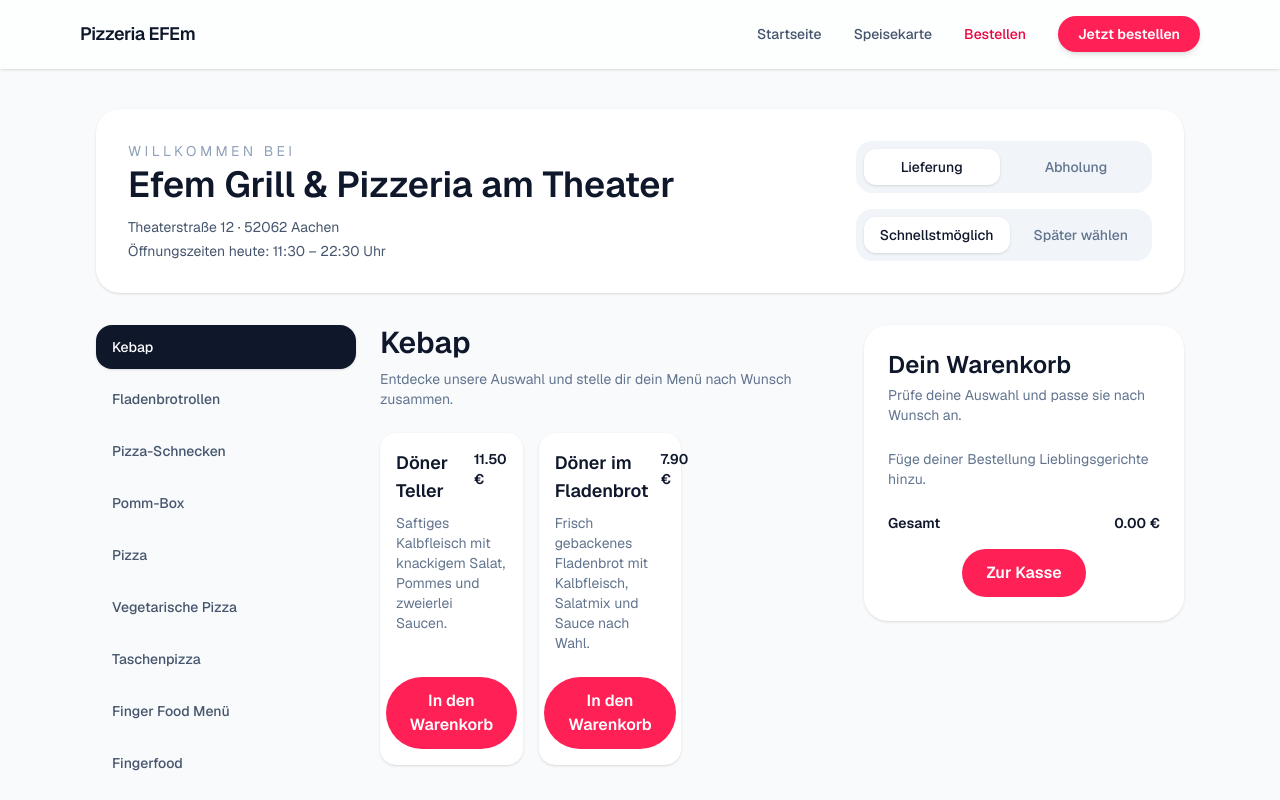
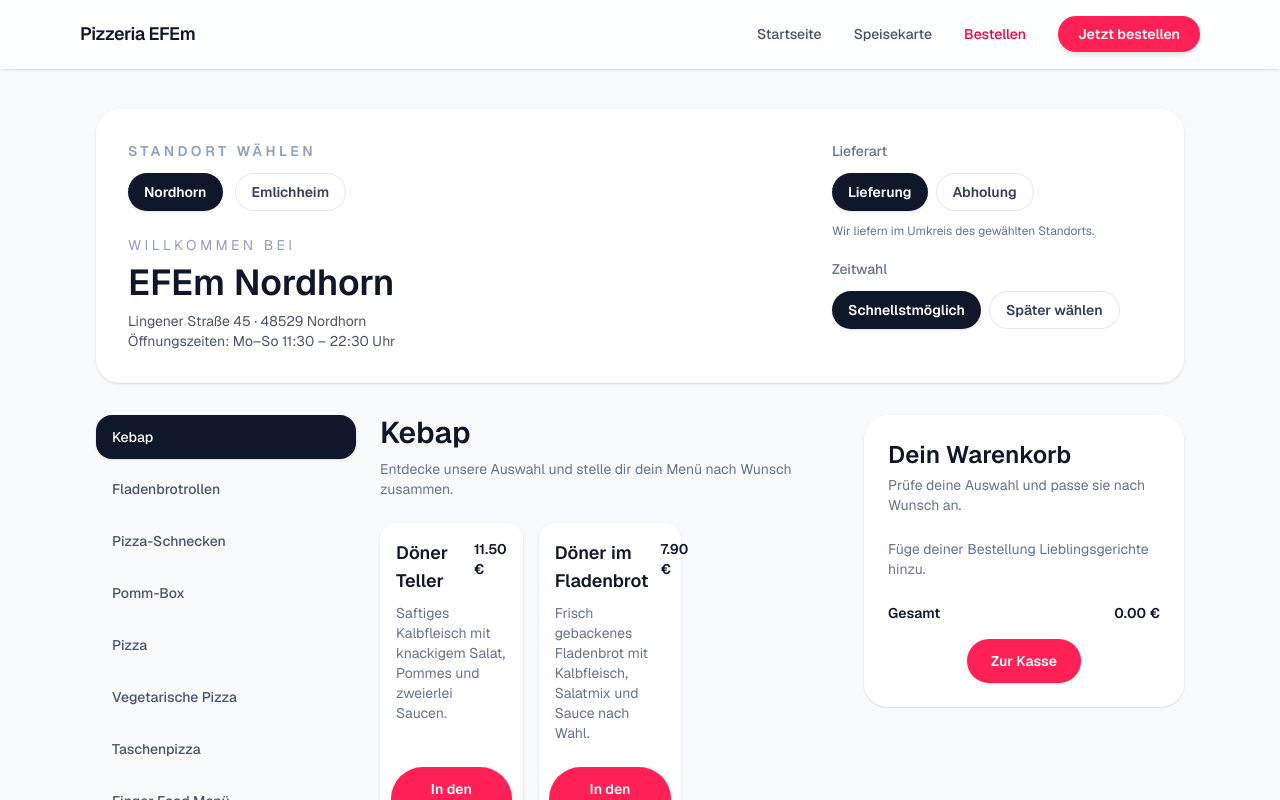
Before and after one commit to maxunknowncode/EFEm-Webiste, a Next.js app in the folder efem-website/: page /bestellen in a window 1280 px wide. Shown: the top 800 px of the page. Built offline with nearby package versions, Linux system fonts and the light colour scheme.

Commit message:
Enhance menu navigation and ordering experience

```diff
--- /dev/null
+++ b/efem-website/src/components/menu/MenuCategoryTabs.tsx
@@ -0,0 +1,52 @@
+"use client";
+
+import { useState } from "react";
+
+export type MenuCategoryTab = {
+  id: string;
+  label: string;
+};
+
+type MenuCategoryTabsProps = {
+  tabs: MenuCategoryTab[];
+  initialActiveId?: string;
+};
+
+export function MenuCategoryTabs({
+  tabs,
+  initialActiveId,
+}: MenuCategoryTabsProps) {
+  const [activeId, setActiveId] = useState<string>(
+    initialActiveId ?? tabs[0]?.id ?? ""
+  );
+
+  const handleTabClick = (tabId: string) => {
+    setActiveId(tabId);
+    const section = document.getElementById(tabId);
+    if (section) {
+      section.scrollIntoView({ behavior: "smooth", block: "start" });
+    }
+  };
+
+  return (
+    <div className="-mx-4 flex items-center gap-3 overflow-x-auto pb-2 [scrollbar-width:none] [&::-webkit-scrollbar]:hidden md:mx-0 md:justify-center">
+      {tabs.map((tab) => {
+        const isActive = tab.id === activeId;
+        return (
+          <button
+            key={tab.id}
+            type="button"
+            onClick={() => handleTabClick(tab.id)}
+            className={`whitespace-nowrap rounded-full px-4 py-2 text-sm font-semibold transition focus-visible:outline-none focus-visible:ring-2 focus-visible:ring-rose-500 ${
+              isActive
+                ? "bg-slate-900 text-white shadow-sm"
+                : "border border-slate-200 bg-white text-slate-700 hover:border-rose-300 hover:text-rose-500"
+            }`}
+          >
+            {tab.label}
+          </button>
+        );
+      })}
+    </div>
+  );
+}
--- a/efem-website/src/components/order/Cart.tsx
+++ b/efem-website/src/components/order/Cart.tsx
@@ -187,7 +187,7 @@ export function Cart() {
         <div className="flex justify-center">
           <button
             type="button"
-            className="w-auto px-6 py-3 rounded-full bg-rose-500 hover:bg-rose-600 text-white font-semibold mx-auto block"
+            className="inline-flex items-center justify-center rounded-full bg-rose-500 px-6 py-3 text-sm font-semibold text-white shadow-sm transition hover:bg-rose-600 hover:shadow-md"
           >
             Zur Kasse
           </button>
--- a/efem-website/src/components/order/CartPreview.tsx
+++ b/efem-website/src/components/order/CartPreview.tsx
@@ -99,7 +99,7 @@ export function CartPreview({ items, onIncrement, onDecrement, onClear }: CartPr
         <div className="flex justify-center">
           <button
             type="button"
-            className="w-auto px-6 py-3 rounded-full bg-rose-500 hover:bg-rose-600 text-white font-semibold mx-auto block"
+            className="inline-flex items-center justify-center rounded-full bg-rose-500 px-6 py-3 text-sm font-semibold text-white shadow-sm transition hover:bg-rose-600 hover:shadow-md"
           >
             Zur Kasse (Vorschau)
           </button>
--- a/efem-website/src/components/order/MenuContent.tsx
+++ b/efem-website/src/components/order/MenuContent.tsx
@@ -68,7 +68,7 @@ export function MenuContent({ activeCategoryId }: MenuContentProps) {
               <button
                 type="button"
                 onClick={() => addItem(item)}
-                className="w-auto px-6 py-3 rounded-full bg-rose-500 hover:bg-rose-600 text-white font-semibold mx-auto block"
+                className="inline-flex items-center justify-center rounded-full bg-rose-500 px-6 py-3 text-sm font-semibold text-white shadow-sm transition hover:bg-rose-600 hover:shadow-md"
               >
                 In den Warenkorb
               </button>
--- a/efem-website/src/components/order/OrderHeader.tsx
+++ b/efem-website/src/components/order/OrderHeader.tsx
@@ -1,70 +1,149 @@
 "use client";
 
-import { useState } from "react";
+import { useMemo, useState } from "react";
 
-const deliveryOptions = [
+import { locations, type LocationId } from "./locations";
+
+const fulfillmentOptions = [
   { id: "delivery", label: "Lieferung" },
   { id: "pickup", label: "Abholung" },
-];
+] as const;
+
+type FulfillmentMode = (typeof fulfillmentOptions)[number]["id"];
 
 const timeOptions = [
   { id: "asap", label: "Schnellstmöglich" },
   { id: "later", label: "Später wählen" },
-];
+] as const;
+
+type TimeMode = (typeof timeOptions)[number]["id"];
 
 export function OrderHeader() {
-  const [selectedDelivery, setSelectedDelivery] = useState("delivery");
-  const [selectedTime, setSelectedTime] = useState("asap");
+  const [selectedLocation, setSelectedLocation] = useState<LocationId>("nordhorn");
+  const [fulfillmentMode, setFulfillmentMode] = useState<FulfillmentMode>(
+    "delivery"
+  );
+  const [timeMode, setTimeMode] = useState<TimeMode>("asap");
+  const [scheduledDate, setScheduledDate] = useState("");
+  const [scheduledTime, setScheduledTime] = useState("");
+
+  const activeLocation = useMemo(
+    () => locations.find((location) => location.id === selectedLocation),
+    [selectedLocation]
+  );
+
+  const pillClasses = (isActive: boolean) =>
+    `inline-flex items-center justify-center rounded-full px-4 py-2 text-sm font-semibold transition focus-visible:outline-none focus-visible:ring-2 focus-visible:ring-rose-500 ${
+      isActive
+        ? "bg-slate-900 text-white shadow-sm"
+        : "border border-slate-200 bg-white text-slate-700 hover:border-rose-300 hover:text-rose-500"
+    }`;
 
   return (
-    <section className="bg-white shadow-sm rounded-3xl p-6 md:p-8">
+    <section className="rounded-3xl bg-white p-6 shadow-sm md:p-8">
       <div className="flex flex-col gap-6 md:flex-row md:items-start md:justify-between">
+        <div className="space-y-6 md:max-w-xl">
           <div className="space-y-3">
-          <div className="space-y-1">
+            <p className="text-sm font-semibold uppercase tracking-[0.25em] text-slate-400">
+              Standort wählen
+            </p>
+            <div className="flex flex-wrap gap-3">
+              {locations.map((location) => (
+                <button
+                  key={location.id}
+                  type="button"
+                  onClick={() => setSelectedLocation(location.id)}
+                  className={pillClasses(location.id === selectedLocation)}
+                >
+                  {location.name.replace(/^EFEm\s+/i, "")}
+                </button>
+              ))}
+            </div>
+          </div>
+          <div className="space-y-2">
             <p className="text-sm uppercase tracking-[0.25em] text-slate-400">
               Willkommen bei
             </p>
-            <h1 className="text-3xl md:text-4xl font-semibold text-slate-900">
-              Efem Grill &amp; Pizzeria am Theater
+            <h1 className="text-3xl font-semibold text-slate-900 md:text-4xl">
+              {activeLocation?.name ?? "EFEm"}
             </h1>
-          </div>
-          <div className="text-sm text-slate-600 space-y-1">
-            <p>Theaterstraße 12 · 52062 Aachen</p>
-            <p>Öffnungszeiten heute: 11:30 – 22:30 Uhr</p>
+            <div className="text-sm text-slate-600">
+              {activeLocation ? (
+                <>
+                  <p>
+                    {activeLocation.street} · {activeLocation.zipCity}
+                  </p>
+                  <p>Öffnungszeiten: {activeLocation.openingTimes}</p>
+                </>
+              ) : (
+                <p>Adresse wird geladen...</p>
+              )}
             </div>
           </div>
-        <div className="flex flex-col gap-4 md:min-w-[280px]">
-          <div className="bg-slate-100 rounded-2xl p-2 flex gap-2">
-            {deliveryOptions.map((option) => (
+        </div>
+        <div className="flex flex-col gap-5 md:min-w-[320px]">
+          <div className="space-y-3">
+            <p className="text-sm font-medium text-slate-500">
+              Lieferart
+            </p>
+            <div className="flex flex-wrap gap-2">
+              {fulfillmentOptions.map((option) => (
                 <button
                   key={option.id}
                   type="button"
-                onClick={() => setSelectedDelivery(option.id)}
-                className={`flex-1 rounded-xl px-4 py-2 text-sm font-medium transition-all duration-200 ${
-                  selectedDelivery === option.id
-                    ? "bg-white shadow-sm text-slate-900"
-                    : "text-slate-500 hover:text-slate-900"
-                }`}
+                  onClick={() => setFulfillmentMode(option.id)}
+                  className={pillClasses(fulfillmentMode === option.id)}
                 >
                   {option.label}
                 </button>
               ))}
             </div>
-          <div className="bg-slate-100 rounded-2xl p-2 flex gap-2">
+            <p className="text-xs text-slate-500">
+              {fulfillmentMode === "delivery"
+                ? "Wir liefern im Umkreis des gewählten Standorts."
+                : "Bestellung zur Abholung im gewählten Standort."}
+            </p>
+          </div>
+          <div className="space-y-3">
+            <p className="text-sm font-medium text-slate-500">Zeitwahl</p>
+            <div className="flex flex-wrap gap-2">
               {timeOptions.map((option) => (
                 <button
                   key={option.id}
                   type="button"
-                onClick={() => setSelectedTime(option.id)}
-                className={`flex-1 rounded-xl px-4 py-2 text-sm font-medium transition-all duration-200 ${
-                  selectedTime === option.id
-                    ? "bg-white shadow-sm text-slate-900"
-                    : "text-slate-500 hover:text-slate-900"
-                }`}
+                  onClick={() => setTimeMode(option.id)}
+                  className={pillClasses(timeMode === option.id)}
                 >
                   {option.label}
                 </button>
               ))}
+            </div>
+            {timeMode === "later" && (
+              <div className="mt-2 flex flex-col gap-3 rounded-2xl bg-white p-4 shadow-sm ring-1 ring-slate-100 sm:flex-row sm:items-center">
+                <div className="flex-1">
+                  <label className="block text-sm font-medium text-slate-700">
+                    Datum
+                  </label>
+                  <input
+                    type="date"
+                    value={scheduledDate}
+                    onChange={(event) => setScheduledDate(event.target.value)}
+                    className="mt-1 w-full rounded-xl border border-slate-200 px-3 py-2 text-sm focus:outline-none focus:ring-2 focus:ring-rose-500"
+                  />
+                </div>
+                <div className="flex-1">
+                  <label className="block text-sm font-medium text-slate-700">
+                    Uhrzeit
+                  </label>
+                  <input
+                    type="time"
+                    value={scheduledTime}
+                    onChange={(event) => setScheduledTime(event.target.value)}
+                    className="mt-1 w-full rounded-xl border border-slate-200 px-3 py-2 text-sm focus:outline-none focus:ring-2 focus:ring-rose-500"
+                  />
+                </div>
+              </div>
+            )}
           </div>
         </div>
       </div>
--- /dev/null
+++ b/efem-website/src/components/order/locations.ts
@@ -0,0 +1,27 @@
+export type LocationId = "nordhorn" | "emlichheim";
+
+export type Location = {
+  id: LocationId;
+  name: string;
+  subtitle?: string;
+  street: string;
+  zipCity: string;
+  openingTimes: string;
+};
+
+export const locations: Location[] = [
+  {
+    id: "nordhorn",
+    name: "EFEm Nordhorn",
+    street: "Lingener Straße 45",
+    zipCity: "48529 Nordhorn",
+    openingTimes: "Mo–So 11:30 – 22:30 Uhr",
+  },
+  {
+    id: "emlichheim",
+    name: "EFEm Emlichheim",
+    street: "Hauptstraße 12",
+    zipCity: "49824 Emlichheim",
+    openingTimes: "Mo–So 12:00 – 22:00 Uhr",
+  },
+];
```
Also changed, not shown: efem-website/src/app/speisekarte/page.tsx (+40 -3 lines). Lines whose indentation alone changed are shown as unchanged.
